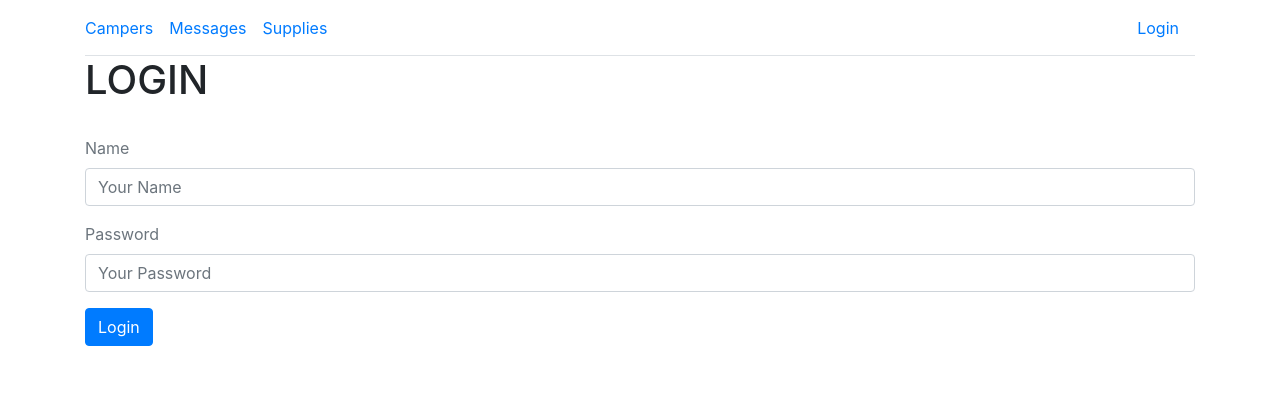
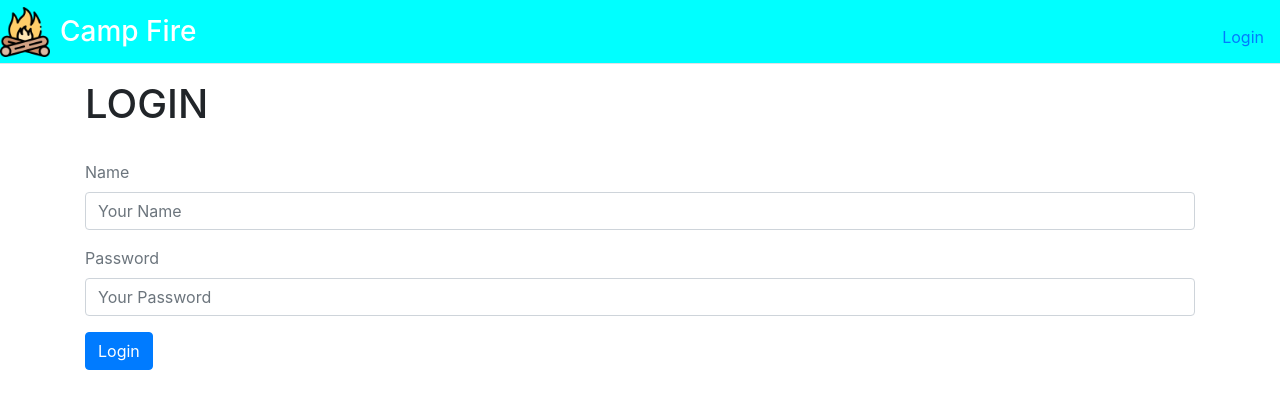
Before and after one commit to justinwilliamsrva/SummerCampApp, a React (Create React App) app in the folder client/: page /login in a window 1280 px wide. Shown: the top 408 px of the page. Built offline with nearby package versions, Linux system fonts and the light colour scheme.

Commit message:
Created a nav with img ang title

```diff
--- a/client/src/Components/Global/Footer.css
+++ b/client/src/Components/Global/Footer.css
@@ -3,8 +3,8 @@
     left: 0;
     bottom: 0;
     width: 100%;
-    height:10vh;
+    height: 8vh;
     background-color: aqua;
     color: white;
     text-align: center;
- }
+}
--- a/client/src/Components/Messages/App.css
+++ b/client/src/Components/Messages/App.css
@@ -0,0 +1,8 @@
+h1{
+
+    margin-top: 10vh;
+}
+section{
+
+    overflow: scroll;
+}
--- a/client/src/Components/Messages/App.js
+++ b/client/src/Components/Messages/App.js
@@ -45,6 +45,7 @@ export default function App() {
     return (
         <div className="container pb-5">
             <Nav />
+            <section>
             <h1>All Messages</h1>
             {getUser() && (
                 <Link to={`/create`} className="btn btn-lg btn-primary">
@@ -87,6 +88,7 @@ export default function App() {
                     </div>
                 </div>
             ))}
+                </section>
              <Footer />
         </div>
 
--- /dev/null
+++ b/client/src/Nav.css
@@ -0,0 +1,23 @@
+#nav {
+    position: fixed;
+    right: 0;
+    top: 0;
+    width: 100%;
+    height: 8vh;
+    background-color: aqua;
+    color: white;
+    text-align: center;
+}
+img,
+h3 {
+    margin: auto 0 auto 0;
+}
+h3 {
+    margin-left: 10px;
+}
+
+li {
+
+    margin-top: 25px;
+    /* margin-bottom: 20px; */
+}
--- a/client/src/Nav.js
+++ b/client/src/Nav.js
@@ -1,39 +1,31 @@
 import React from "react";
 import { Link, withRouter } from "react-router-dom";
-import {getUser, logout} from "./helpers"
+import { getUser, logout } from "./helpers";
+import "./Nav.css";
 
-const Nav = ({history}) => {
+const Nav = ({ history }) => {
     return (
-        <nav>
-        <ul className="nav nav-tabs">
-            {/* <li className="nav-item pr-3 pt-3 pb-3">
-                <Link to="/calendar">Calendar</Link>
-            </li> */}
-            <li className="nav-item pr-3 pt-3 pb-3">
-                <Link to="/campers">Campers</Link>
-                </li>
-                <li className="nav-item pr-3 pt-3 pb-3">
-                <Link to="/">Messages</Link>
-                </li>
-                <li className="nav-item pr-3 pt-3 pb-3">
-                <Link to="/equiptment">Supplies</Link>
-                </li>
+        <nav id="nav"className="nav nav-tabs">
+            <img src="/fire1.png" width="50" height="50" />
+            <h3>Camp Fire</h3>
 
-
+            <ul className="nav ml-auto">
                 {!getUser() && (
-                    <li className="nav-item ml-auto pr-3 pt-3 pb-3">
+                    <li className="nav-item ml-auto pr-3">
                         <Link to="/login">Login</Link>
                     </li>
                 )}
-                   {getUser() && (
-                    <li onClick={() => logout(() => history.push("/"))} style={{cursor: "pointer"}}className="nav-item ml-auto pr-3 pt-3 pb-3">
+                {getUser() && (
+                    <li
+                        onClick={() => logout(() => history.push("/"))}
+                        style={{ cursor: "pointer" }}
+                        className="nav-item ml-auto pr-3">
                         Logout
                     </li>
                 )}
-        </ul>
-    </nav>
-    )
-}
-
+            </ul>
+        </nav>
+    );
+};
 
 export default withRouter(Nav);
```
Also changed, not shown: client/public/fire.png (added), client/public/fire1.png (added).
